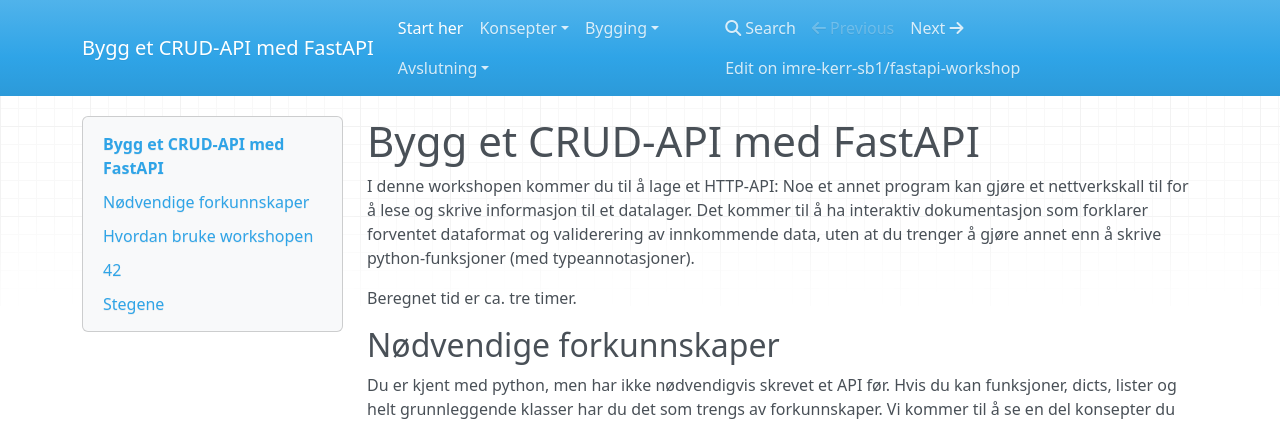
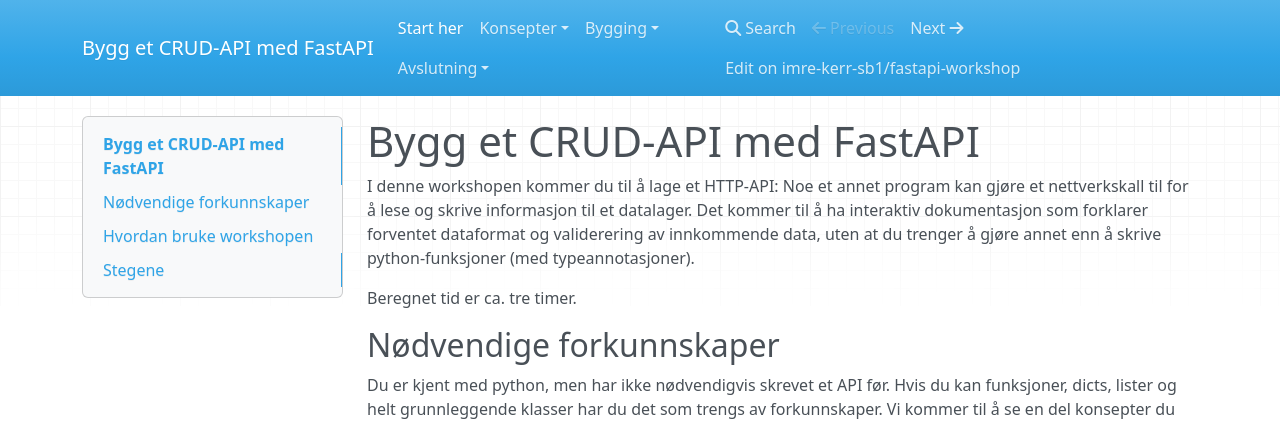
Before and after one commit to imre-kerr-sb1/fastapi-workshop, an MkDocs documentation site: the page built from docs/index.md, in a window 1280 px wide. Shown: the top 421 px of the page. Built offline with MkDocs 1.6.1, drawn with Linux system fonts in a browser that asks for light colours; nearby versions of some CDN libraries.

```diff
--- a/docs/index.md
+++ b/docs/index.md
@@ -30,7 +30,7 @@ se noen sånne her:
     Hvis du sitter fast kommer svaret til å være ett klikk unna. Men prøv å gjette først.
 
     ??? success "Svaret"
-        ## 42
+        **42**
 
         ...Var jeg morsom nå?
 
--- a/pyproject.toml
+++ b/pyproject.toml
@@ -3,7 +3,7 @@ name = "fastapi-workshop"
 version = "0.1.0"
 description = "Add your description here"
 readme = "README.md"
-requires-python = ">=3.13"
+requires-python = ">=3.11"
 dependencies = [
     "zensical>=0.0.61",
 ]
```
Also changed, not shown: 2 other files.
